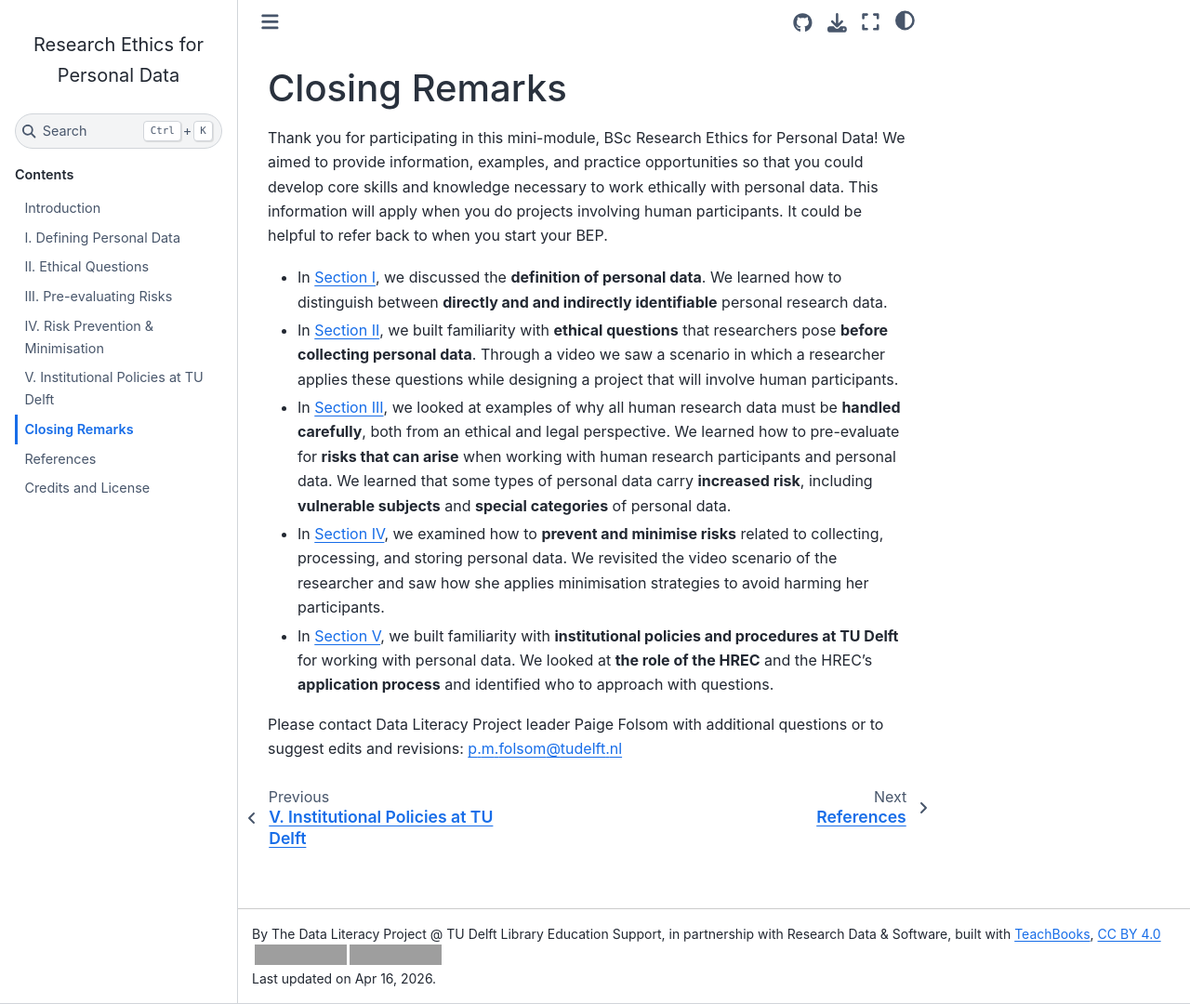
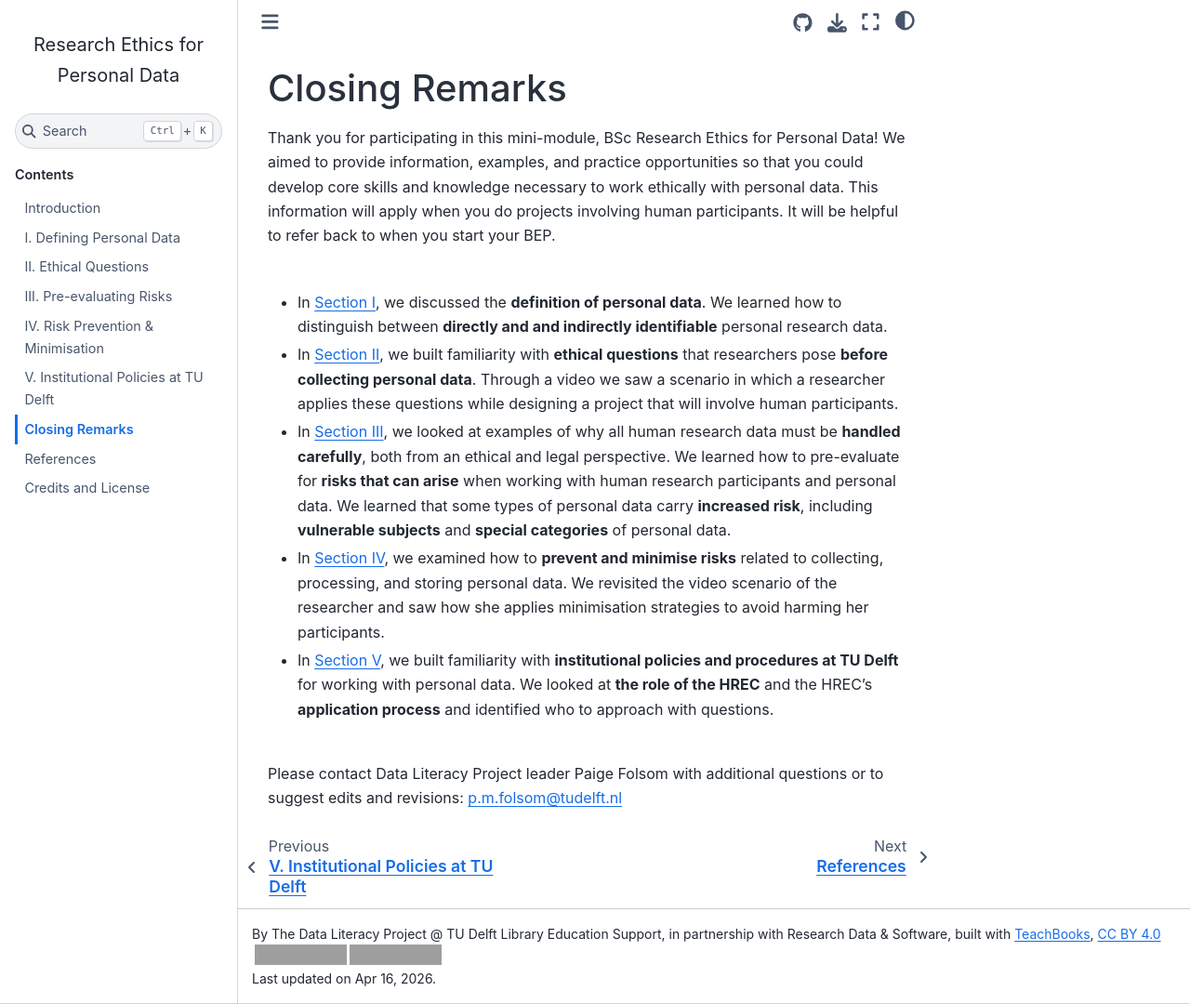
Before and after one commit to tu-delft-library/BSc_Research_Ethics_for_Personal_Data, a Jupyter Book: the page built from book/closing_remarks.md, in a window 1280 px wide and 1080 px high. Shown: the whole window at 93% size. Built offline with Jupyter Book 1.0.4 settings and Sphinx 7.4.7 and the Sphinx Book theme 1.1.4, drawn with Linux system fonts in a browser that asks for light colours; comment, search, counter and statistics services are not loaded; grey boxes are pictures that could not be loaded.

Commit message:
Update closing_remarks.md

```diff
--- a/book/closing_remarks.md
+++ b/book/closing_remarks.md
@@ -1,17 +1,21 @@
 # Closing Remarks
 
-Thank you for participating in this mini-module, BSc Research Ethics for Personal Data! We aimed to provide information, examples, and practice opportunities so that you could develop core skills and knowledge necessary to work ethically with personal data. This information will apply when you do projects involving human participants. It could be helpful to refer back to when you start your BEP.
+Thank you for participating in this mini-module, BSc Research Ethics for Personal Data! We aimed to provide information, examples, and practice opportunities so that you could develop core skills and knowledge necessary to work ethically with personal data. This information will apply when you do projects involving human participants. It will be helpful to refer back to when you start your BEP.
+<br>
 
   - In  <a href="https://tu-delft-library.github.io/BSc_Research_Ethics_for_Personal_Data/main/defining_personal_data.html" target="_blank">Section I</a>, we discussed the **definition of personal data**. We learned how to distinguish between **directly and and indirectly identifiable** personal research data.
+<br>
 
   - In  <a href="https://tu-delft-library.github.io/BSc_Research_Ethics_for_Personal_Data/main/guiding_questions.html" target="_blank">Section II</a>, we built familiarity with **ethical questions** that researchers pose **before collecting personal data**. Through a video we saw a scenario in which a researcher applies these questions while designing a project that will involve human participants.
+<br>
 
   - In <a href="https://tu-delft-library.github.io/BSc_Research_Ethics_for_Personal_Data/main/risks.html" target="_blank">Section III</a>, we looked at examples of why all human research data must be **handled carefully**, both from an ethical and legal perspective. We learned how to pre-evaluate for **risks that can arise** when working with human research participants and personal data. We learned that some types of personal data carry **increased risk**, including **vulnerable subjects** and **special categories** of personal data.
+<br>
 
   - In <a href="https://tu-delft-library.github.io/BSc_Research_Ethics_for_Personal_Data/main/risk_mitigation.html" target="_blank">Section IV</a>, we examined how to **prevent and minimise risks** related to collecting, processing, and storing personal data. We revisited the video scenario of the researcher and saw how she applies minimisation strategies to avoid harming her participants.
+<br>
 
   - In <a href="https://tu-delft-library.github.io/BSc_Research_Ethics_for_Personal_Data/main/institutional_policies.html" target="_blank">Section V</a>, we built familiarity with **institutional policies and procedures at TU Delft** for working with personal data. We looked at **the role of the HREC** and the HREC's **application process** and identified who to approach with questions.
-
-
+<br>
 
 Please contact Data Literacy Project leader Paige Folsom with additional questions or to suggest edits and revisions: p.m.folsom@tudelft.nl
```
